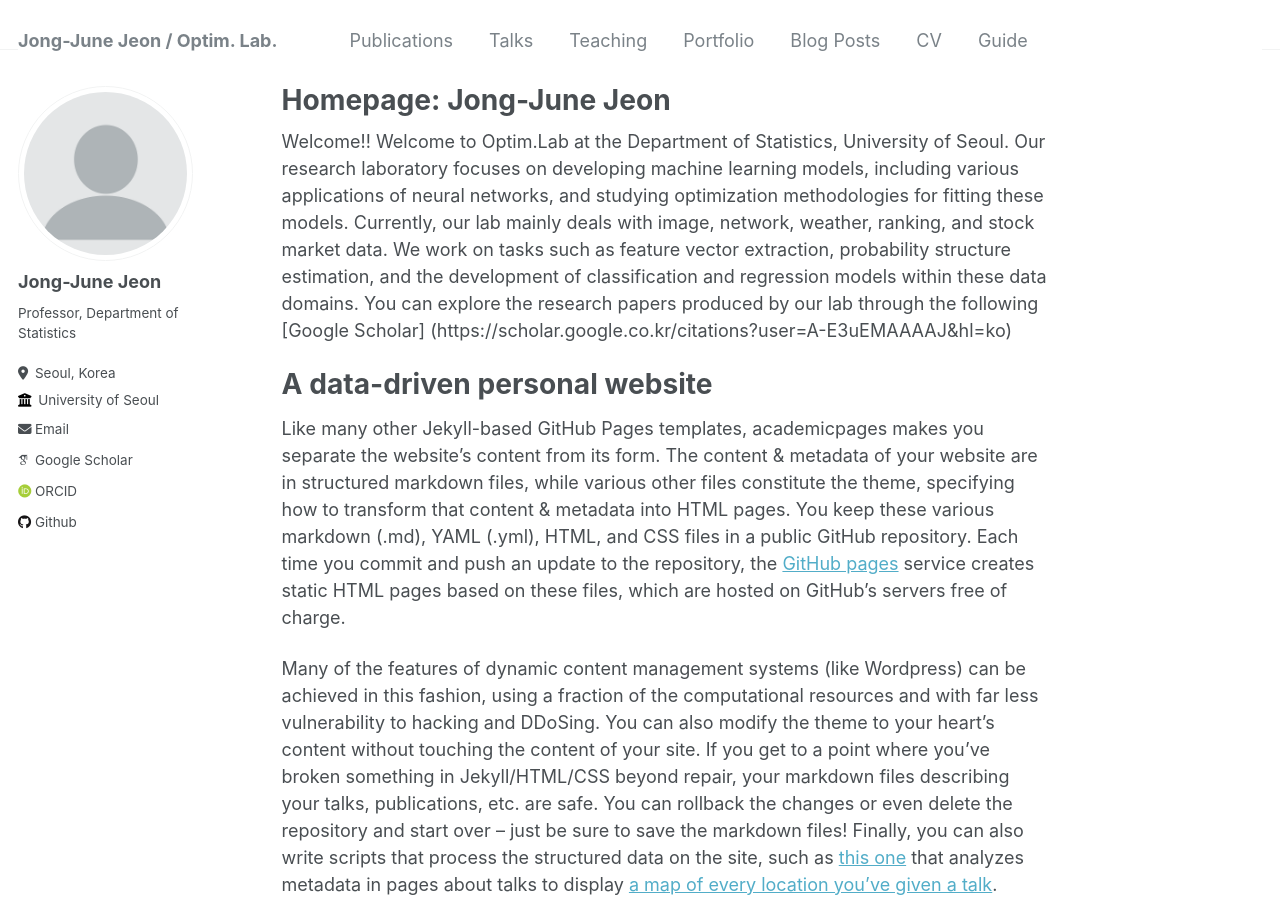
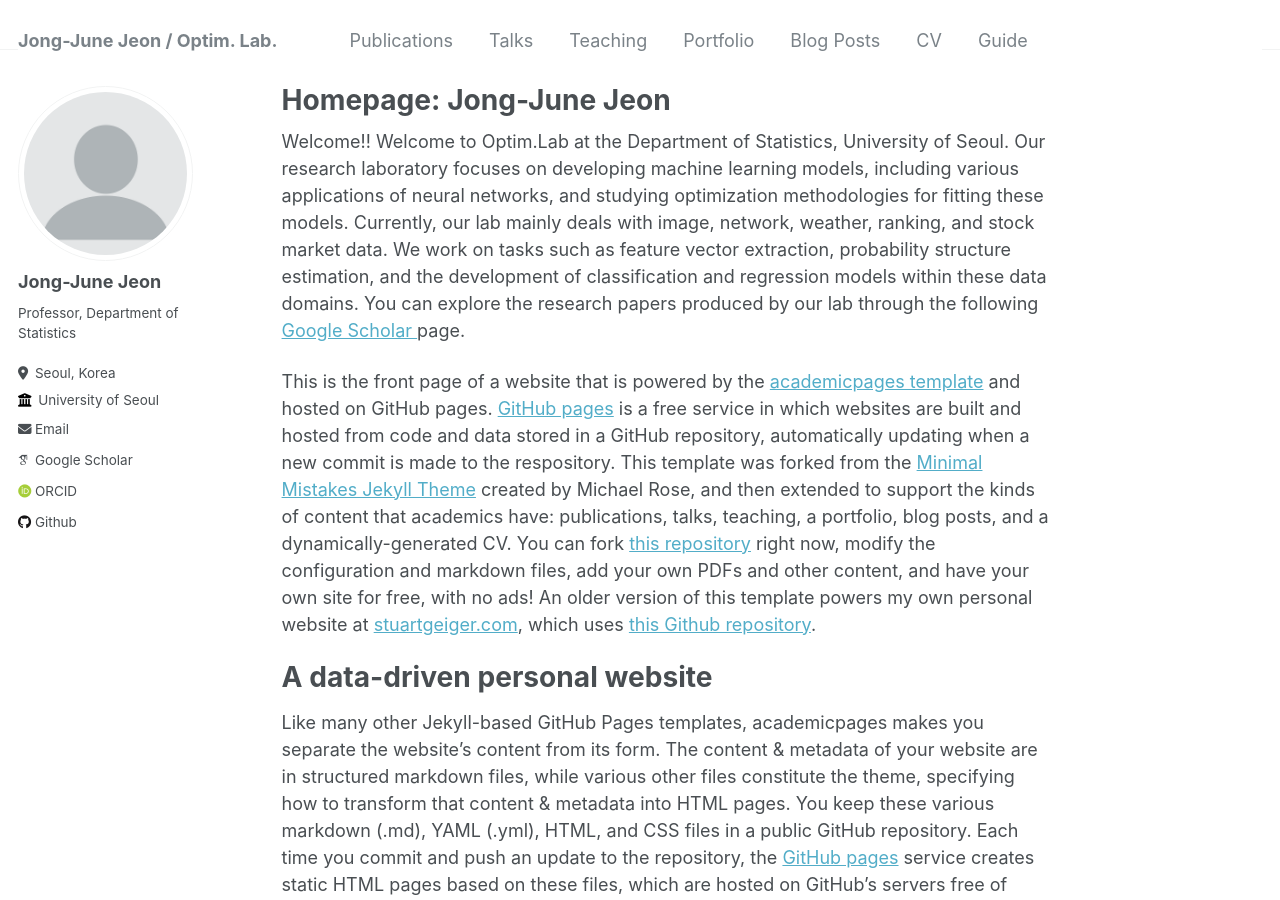
Before and after one commit to jenjong/jenjong.github.io, a Jekyll site: the page built from _pages/about.md, in a window 1280 px wide and 900 px high. Built offline with Jekyll 4.4.1, drawn with Linux system fonts in a browser that asks for light colours; some web fonts are replaced.

Commit message:
Update about.md

```diff
--- a/_pages/about.md
+++ b/_pages/about.md
@@ -12,8 +12,11 @@ redirect_from:
   including various applications of neural networks, and studying optimization methodologies for fitting these models.
   Currently, our lab mainly deals with image, network, weather, ranking, and stock market data.
   We work on tasks such as feature vector extraction, probability structure estimation, and the development of classification and regression models within these data domains.
-  You can explore the research papers produced by our lab through the following [Google Scholar] (https://scholar.google.co.kr/citations?user=A-E3uEMAAAAJ&hl=ko)
+  You can explore the research papers produced by our lab through the following <a href="https://scholar.google.co.kr/citations?user=A-E3uEMAAAAJ&hl=ko"> Google Scholar
+  </a> page.
 
+
+This is the front page of a website that is powered by the [academicpages template](https://github.com/academicpages/academicpages.github.io) and hosted on GitHub pages. [GitHub pages](https://pages.github.com) is a free service in which websites are built and hosted from code and data stored in a GitHub repository, automatically updating when a new commit is made to the respository. This template was forked from the [Minimal Mistakes Jekyll Theme](https://mmistakes.github.io/minimal-mistakes/) created by Michael Rose, and then extended to support the kinds of content that academics have: publications, talks, teaching, a portfolio, blog posts, and a dynamically-generated CV. You can fork [this repository](https://github.com/academicpages/academicpages.github.io) right now, modify the configuration and markdown files, add your own PDFs and other content, and have your own site for free, with no ads! An older version of this template powers my own personal website at [stuartgeiger.com](http://stuartgeiger.com), which uses [this Github repository](https://github.com/staeiou/staeiou.github.io).
 
 A data-driven personal website
 ======
```
